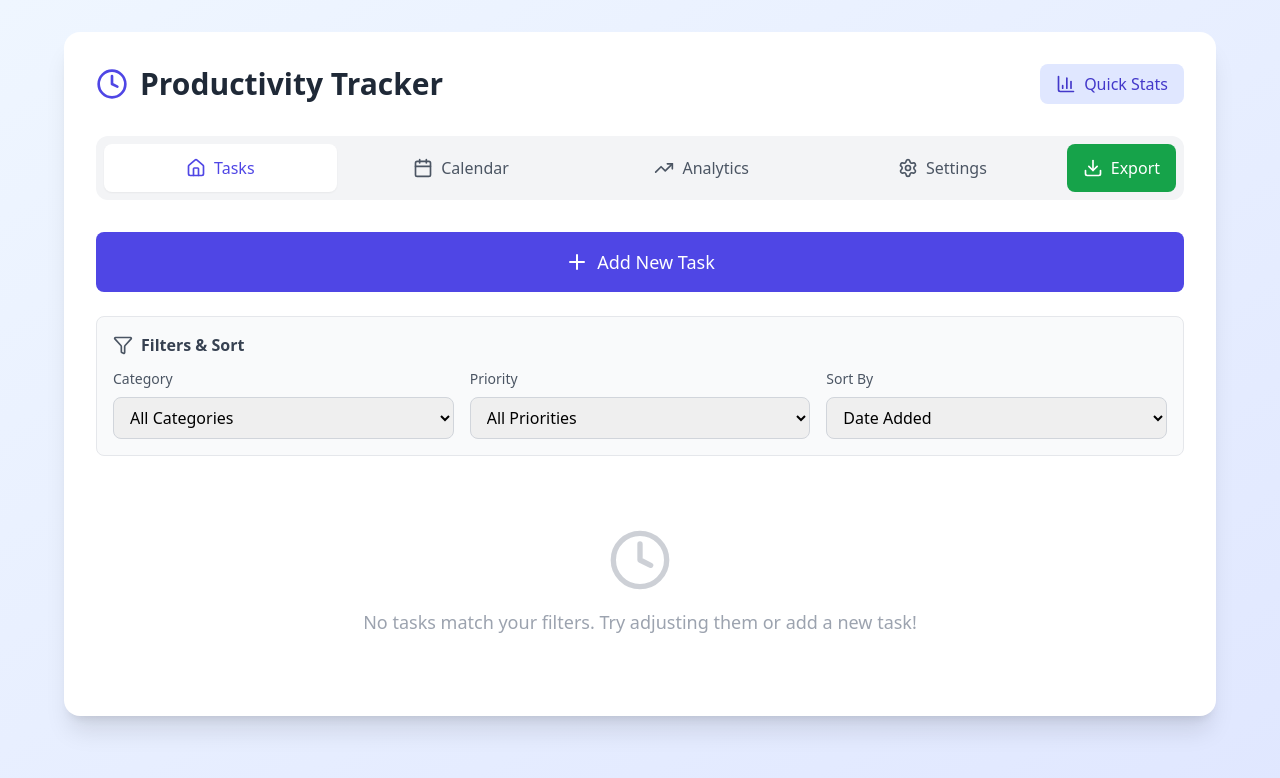
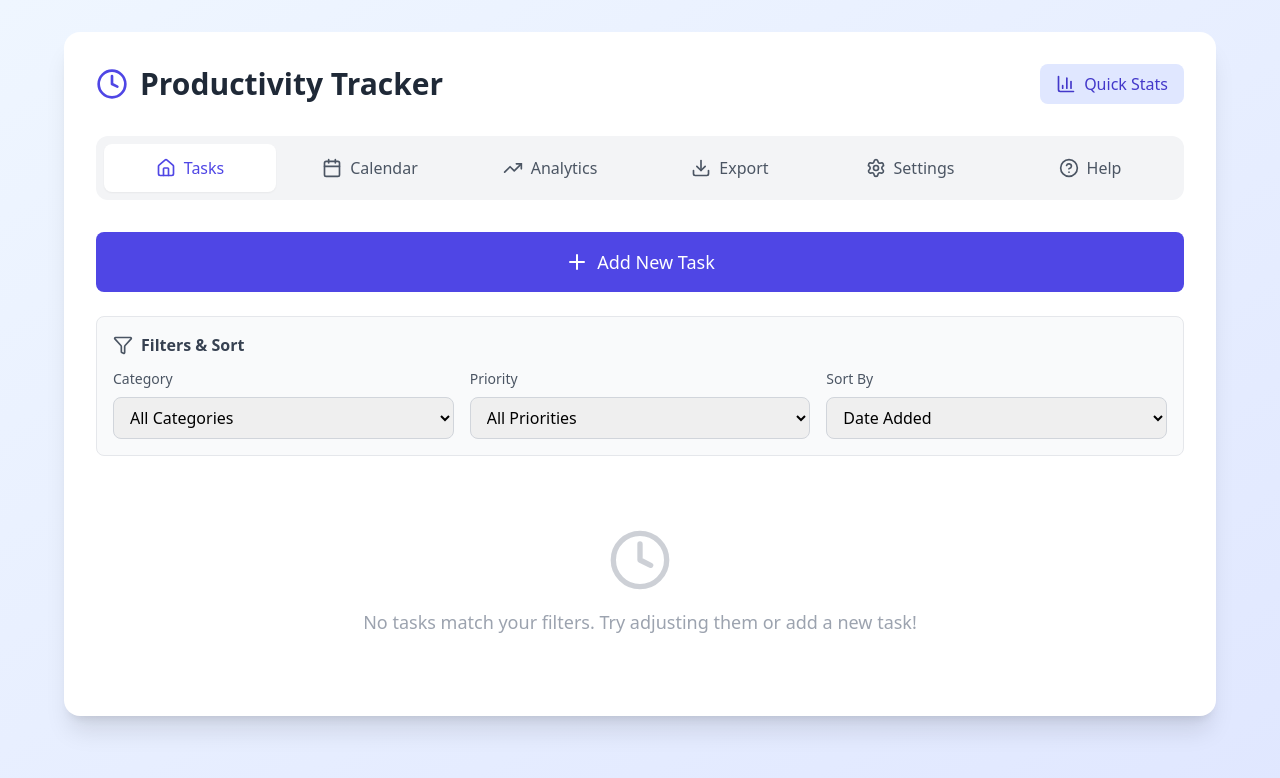
Before and after one commit to a-cvijic/productivity-tracker, a React (Create React App) app: page / in a window 1280 px wide. Shown: the top 778 px of the page. Built offline with nearby package versions, Linux system fonts and the light colour scheme.

Commit message:
HelpPage - Links for testing

```diff
--- a/src/App.js
+++ b/src/App.js
@@ -6,6 +6,7 @@ import CalendarView from "./components/CalendarView";
 import AnalyticsPage from "./components/AnalyticsPage";
 import SettingsPage from "./components/SettingsPage";
 import ExportModal from "./components/ExportModal";
+import HelpPage from "./components/HelpPage";
 
 function App() {
   // Load initial state from localStorage or use defaults
@@ -40,27 +41,24 @@ function App() {
         };
   });
 
-  // Save tasks to localStorage whenever they change
+  // Persist data in localStorage
   useEffect(() => {
     localStorage.setItem("productivityTasks", JSON.stringify(tasks));
   }, [tasks]);
 
-  // Save activeTaskId to localStorage whenever it changes
   useEffect(() => {
     localStorage.setItem("activeTaskId", JSON.stringify(activeTaskId));
   }, [activeTaskId]);
 
-  // Save time to localStorage whenever it changes
   useEffect(() => {
     localStorage.setItem("currentTime", JSON.stringify(time));
   }, [time]);
 
-  // Save settings to localStorage whenever they change
   useEffect(() => {
     localStorage.setItem("appSettings", JSON.stringify(settings));
   }, [settings]);
 
-  // Timer effect
+  // Timer
   useEffect(() => {
     let interval;
     if (activeTaskId !== null) {
@@ -71,7 +69,7 @@ function App() {
     return () => clearInterval(interval);
   }, [activeTaskId]);
 
-  // Task management functions
+  // Task functions
   const addTask = (taskData) => {
     setTasks([
       ...tasks,
@@ -188,6 +186,8 @@ function App() {
               setTime={setTime}
             />
           )}
+
+          {currentPage === "help" && <HelpPage />}
         </div>
       </div>
 
--- /dev/null
+++ b/src/components/HelpPage.js
@@ -0,0 +1,58 @@
+// src/components/HelpPage.js
+import React from "react";
+import { HelpCircle } from "lucide-react";
+
+const HelpPage = () => {
+  return (
+    <div className="space-y-6">
+      <div className="p-6 bg-gradient-to-r from-blue-50 to-indigo-50 rounded-xl border border-blue-200">
+        <div className="flex items-center gap-3 mb-2">
+          <HelpCircle className="w-8 h-8 text-blue-600" />
+          <h1 className="text-3xl font-bold text-gray-800">
+            Help & Documentation
+          </h1>
+        </div>
+        <p className="text-gray-600">
+          Find answers to common questions and learn how to use the app.
+        </p>
+      </div>
+
+      <div className="p-6 bg-white rounded-xl shadow-md">
+        <h2 className="text-xl font-bold text-gray-800 mb-4">
+          Getting Started
+        </h2>
+        <p className="text-gray-700 mb-4">
+          Welcome to Productivity Tracker! This application helps you track time
+          spent on tasks and analyze your productivity patterns.
+        </p>
+
+        <h3 className="text-lg font-semibold text-gray-800 mb-2 mt-6">
+          Quick Guide
+        </h3>
+        <ol className="list-decimal list-inside space-y-2 text-gray-700">
+          <li>Create a new task using the "Add New Task" button</li>
+          <li>Click "Start" to begin tracking time</li>
+          <li>View your statistics in the Analytics page</li>
+          <li>Export your data for backup or analysis</li>
+        </ol>
+
+        <h3 className="text-lg font-semibold text-gray-800 mb-2 mt-6">
+          Need More Help?
+        </h3>
+        <p className="text-gray-700">
+          For detailed tutorials, visit our{" "}
+          <a href="/tutorials" className="text-blue-600 hover:underline">
+            tutorials page
+          </a>{" "}
+          or{" "}
+          <a href="/support/contact" className="text-blue-600 hover:underline">
+            contact support
+          </a>
+          .
+        </p>
+      </div>
+    </div>
+  );
+};
+
+export default HelpPage;
--- a/src/components/Navigation.js
+++ b/src/components/Navigation.js
@@ -1,60 +1,43 @@
+// src/components/Navigation.js
 import React from "react";
-import { Home, TrendingUp, Settings, Calendar, Download } from "lucide-react";
+import {
+  Home,
+  TrendingUp,
+  Settings,
+  Calendar,
+  Download,
+  HelpCircle,
+} from "lucide-react";
 
 const Navigation = ({ currentPage, setCurrentPage, onExportClick }) => {
+  const navItems = [
+    { id: "tasks", icon: Home, label: "Tasks" },
+    { id: "calendar", icon: Calendar, label: "Calendar" },
+    { id: "analytics", icon: TrendingUp, label: "Analytics" },
+    { id: "export", icon: Download, label: "Export" },
+    { id: "settings", icon: Settings, label: "Settings" },
+    { id: "help", icon: HelpCircle, label: "Help" },
+  ];
+
   return (
-    <div className="flex gap-2 mb-8 bg-gray-100 p-2 rounded-xl">
+    <div className="flex gap-2 mb-8 bg-gray-100 p-2 rounded-xl flex-wrap">
+      {navItems.map((item) => {
+        const Icon = item.icon;
+        return (
           <button
-        onClick={() => setCurrentPage("tasks")}
-        className={`flex-1 flex items-center justify-center gap-2 px-4 py-3 rounded-lg transition font-medium ${
-          currentPage === "tasks"
+            key={item.id}
+            onClick={() => setCurrentPage(item.id)}
+            className={`flex-1 min-w-[120px] flex items-center justify-center gap-2 px-4 py-3 rounded-lg transition font-medium ${
+              currentPage === item.id
                 ? "bg-white text-indigo-600 shadow-sm"
                 : "text-gray-600 hover:bg-gray-200"
             }`}
           >
-        <Home className="w-5 h-5" />
-        Tasks
+            <Icon className="w-5 h-5" />
+            {item.label}
           </button>
-      <button
-        onClick={() => setCurrentPage("calendar")}
-        className={`flex-1 flex items-center justify-center gap-2 px-4 py-3 rounded-lg transition font-medium ${
-          currentPage === "calendar"
-            ? "bg-white text-indigo-600 shadow-sm"
-            : "text-gray-600 hover:bg-gray-200"
-        }`}
-      >
-        <Calendar className="w-5 h-5" />
-        Calendar
-      </button>
-      <button
-        onClick={() => setCurrentPage("analytics")}
-        className={`flex-1 flex items-center justify-center gap-2 px-4 py-3 rounded-lg transition font-medium ${
-          currentPage === "analytics"
-            ? "bg-white text-indigo-600 shadow-sm"
-            : "text-gray-600 hover:bg-gray-200"
-        }`}
-      >
-        <TrendingUp className="w-5 h-5" />
-        Analytics
-      </button>
-      <button
-        onClick={() => setCurrentPage("settings")}
-        className={`flex-1 flex items-center justify-center gap-2 px-4 py-3 rounded-lg transition font-medium ${
-          currentPage === "settings"
-            ? "bg-white text-indigo-600 shadow-sm"
-            : "text-gray-600 hover:bg-gray-200"
-        }`}
-      >
-        <Settings className="w-5 h-5" />
-        Settings
-      </button>
-      <button
-        onClick={onExportClick}
-        className="px-4 py-3 rounded-lg transition font-medium bg-green-600 text-white hover:bg-green-700 flex items-center gap-2"
-      >
-        <Download className="w-5 h-5" />
-        Export
-      </button>
+        );
+      })}
     </div>
   );
 };
```
Lines whose indentation alone changed are shown as unchanged.
